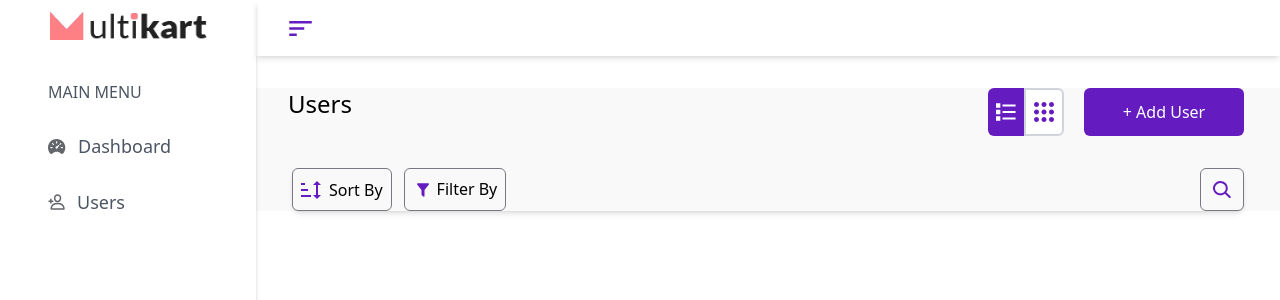
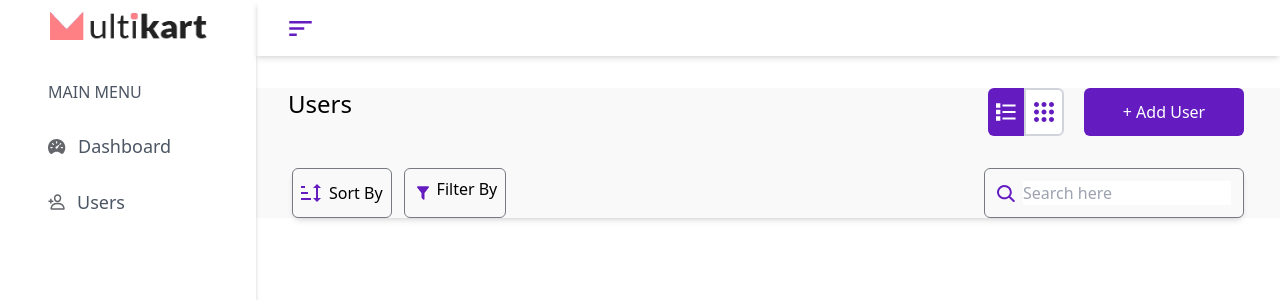
Before and after one commit to HT-shubhams/multikart_revised, a React (Vite) app: page / in a window 1280 px wide. Shown: the top 300 px of the page. Built offline with nearby package versions, Linux system fonts and the light colour scheme.

Commit message:
fix: conditionally render text on add button based on window width

```diff
--- a/src/assets/icons/SearchIcon.jsx
+++ b/src/assets/icons/SearchIcon.jsx
@@ -13,15 +13,15 @@ export const SearchIcon = ({ className }) => {
       <path
         d="M7.41823 1C6.14883 1 4.90793 1.35989 3.85246 2.03416C2.79698 2.70843 1.97434 3.66679 1.48856 4.78806C1.00278 5.90932 0.875679 7.14313 1.12333 8.33347C1.37098 9.5238 1.98225 10.6172 2.87986 11.4754C3.77747 12.3335 4.92108 12.918 6.1661 13.1547C7.41111 13.3915 8.70161 13.27 9.87439 12.8056C11.0472 12.3411 12.0496 11.5546 12.7548 10.5455C13.46 9.53637 13.8365 8.34998 13.8365 7.13633C13.8364 5.5089 13.1601 3.94817 11.9565 2.7974C10.7529 1.64664 9.12042 1.0001 7.41823 1V1Z"
         stroke="#641CC0"
-        stroke-width="2"
-        stroke-miterlimit="10"
+        strokeWidth="2"
+        strokeMiterlimit="10"
       />
       <path
         d="M12.2676 11.7145L16.75 16"
         stroke="#641CC0"
-        stroke-width="2"
-        stroke-miterlimit="10"
-        stroke-linecap="round"
+        strokeWidth="2"
+        strokeMiterlimit="10"
+        strokeLinecap="round"
       />
     </svg>
   );
--- a/src/components/UserList.jsx
+++ b/src/components/UserList.jsx
@@ -20,7 +20,9 @@ const UserList = () => {
             <GridViewIcon className="w-5 h-5 text-[#641CC0]" />
           </button>
           <button className="bg-[#641CC0] text-white p-2 rounded-md w-20 h-10 md:w-40 md:h-12 ml-3 md:ml-5 mr-5 md:mr-9">
-            {window.innerWidth < 768 ? "+ Add" : "+ Add User"}
+            {/* {window.innerWidth < 768 ? "+ Add" : "+ Add User"} */}
+            <span className="md:hidden">+ Add</span>
+            <span className="hidden md:block">+ Add User</span>
           </button>
         </div>
       </div>
@@ -38,8 +40,13 @@ const UserList = () => {
           </div>
 
           <div className="flex">
-            <div className="border p-2 md:p-3 border-[#777a81] rounded-md items-center">
-              <SearchIcon className={"my-auto"} />
+            <div className="flex border p-2 md:p-3 border-[#777a81] rounded-md items-center">
+              <SearchIcon className={"my-auto"} />{" "}
+              <input
+                type="text"
+                placeholder="Search here"
+                className="outline-none hidden md:ml-2 md:block md:w-52"
+              />
             </div>
           </div>
         </div>
```
